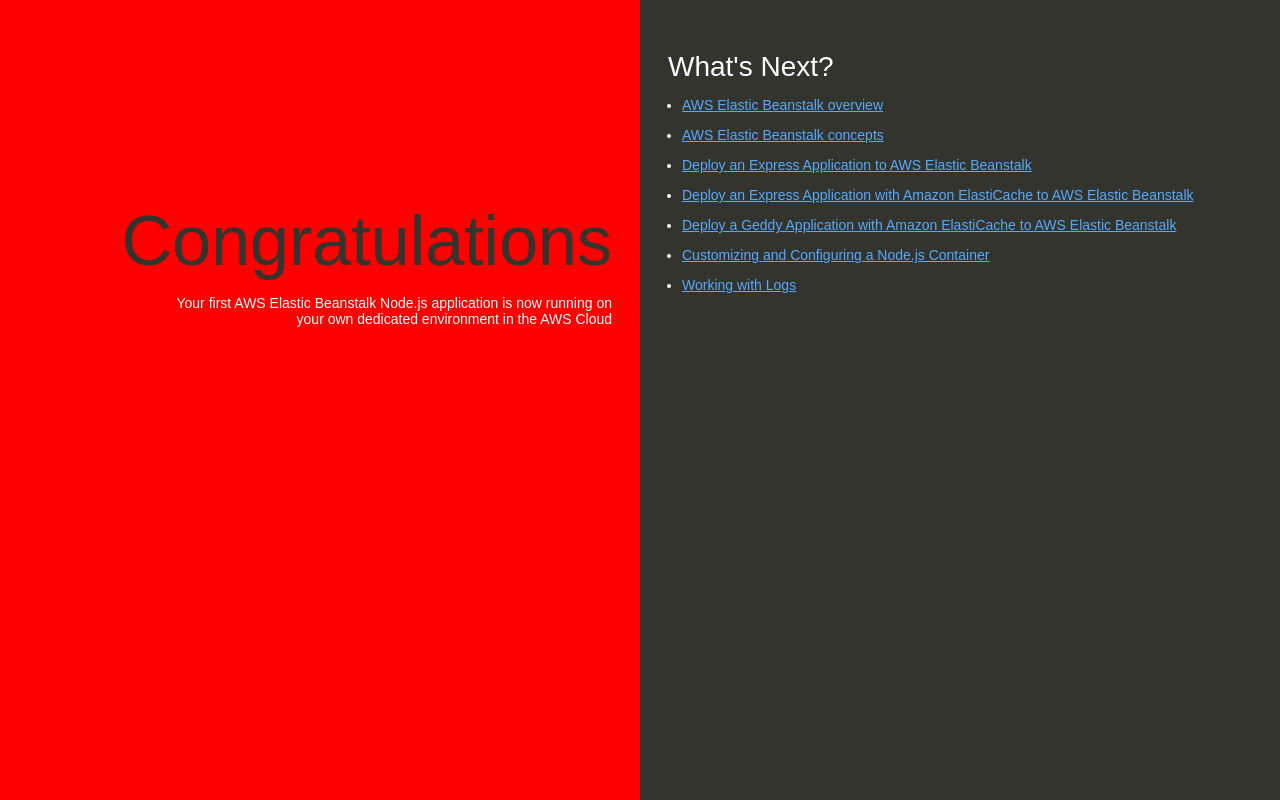
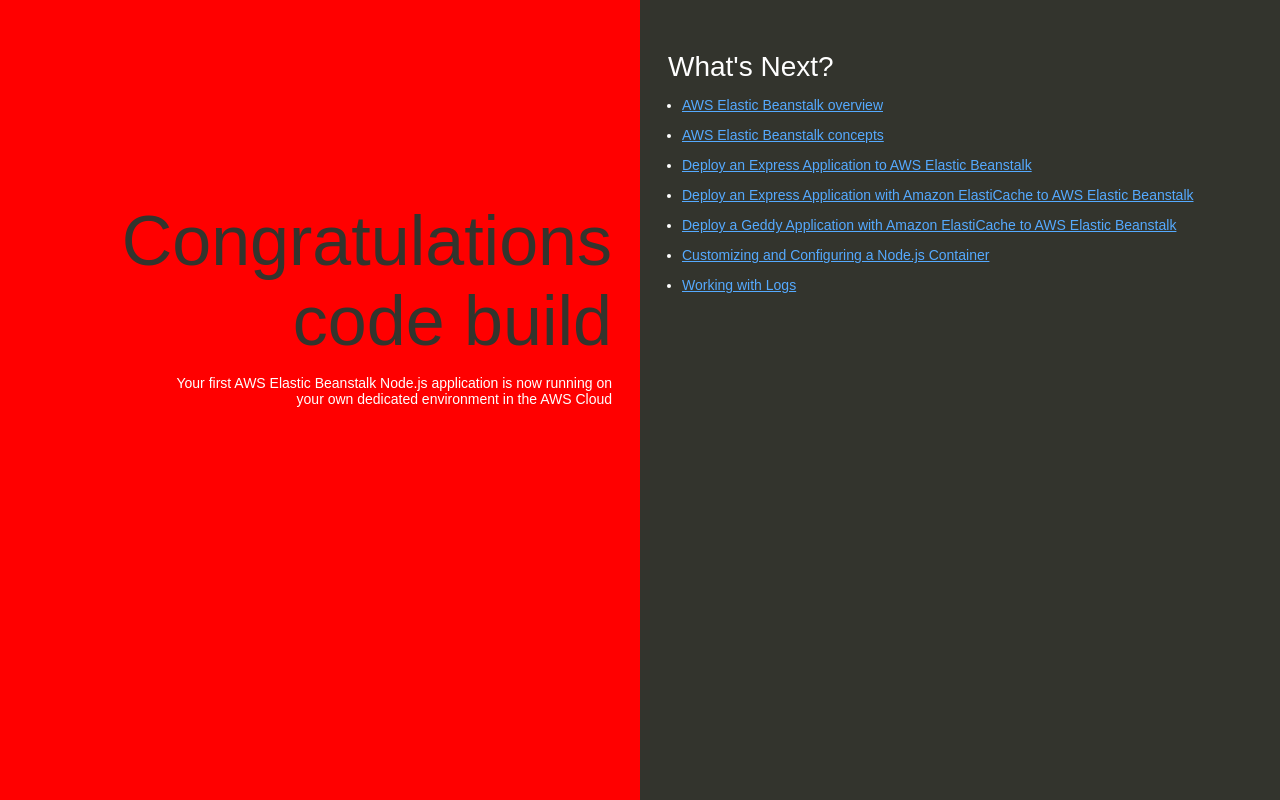
Before and after one commit to tippanaashok402/aws-devopsenginer-exam-code, a website: page index.html in a window 1280 px wide. Drawn offline with Linux system fonts and the light colour scheme.

Commit message:
Update index.html

```diff
--- a/index.html
+++ b/index.html
@@ -74,7 +74,7 @@
   </head>
   <body>
     <div class="textColumn">
-      <h1>Congratulations</h1>
+      <h1>Congratulations code build</h1>
       <p>Your first AWS Elastic Beanstalk Node.js application is now running on your own dedicated environment in the AWS Cloud</p>
     </div>
     <div class="linksColumn">
```
